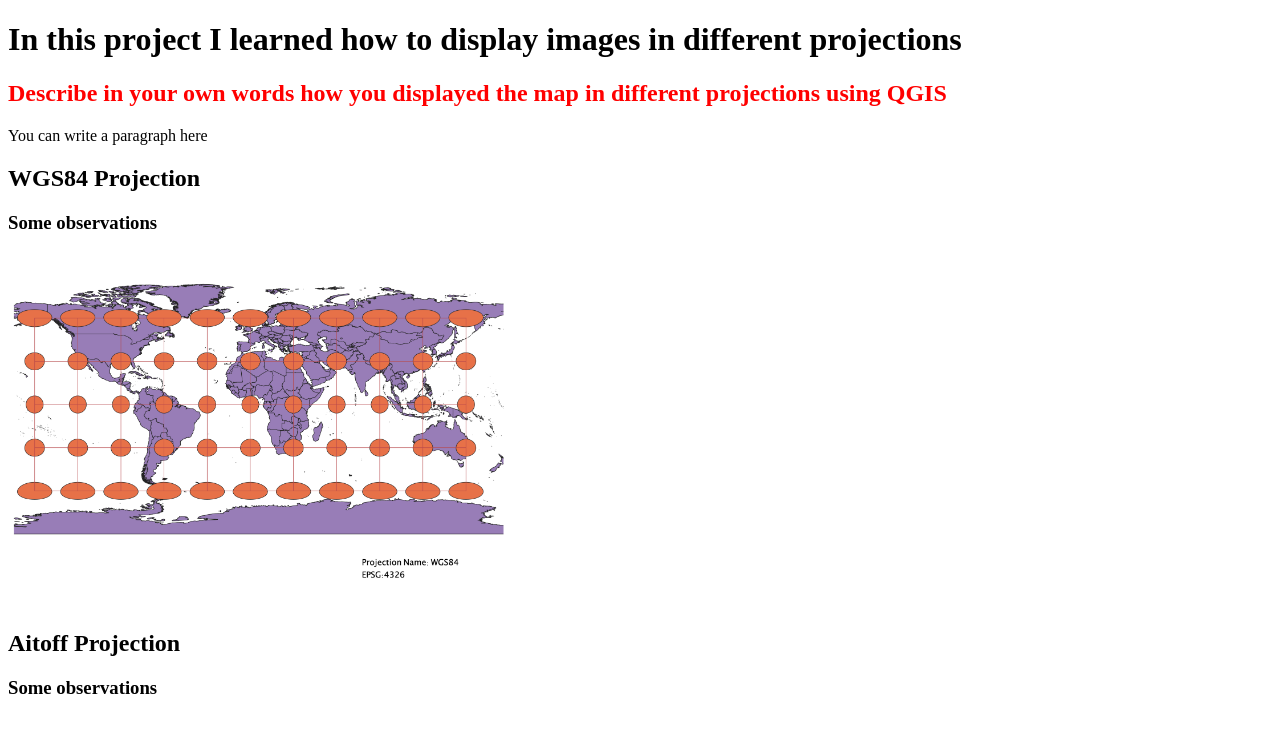
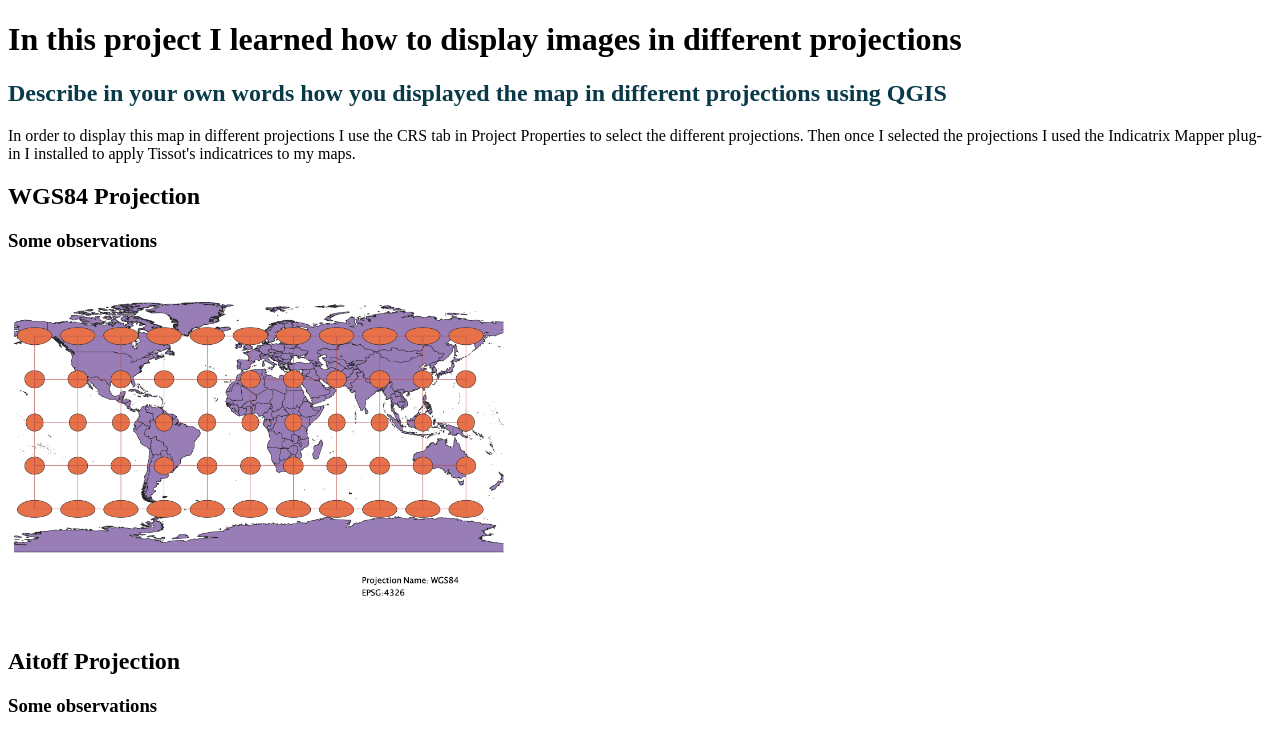
Before and after one commit to tkylie32/geog370projections, a plain HTML site: page Worldprojections/Worldprojections/worldprojections.html in a window 1280 px wide. Shown: the top 732 px of the page. Drawn offline with Linux system fonts and the light colour scheme; files whose address does not match are found by name.

Commit message:
Update worldprojections.html

```diff
--- a/Worldprojections/Worldprojections/worldprojections.html
+++ b/Worldprojections/Worldprojections/worldprojections.html
@@ -8,8 +8,8 @@
 <body>
     <h1>In this project I learned how to display images in different projections</h1>
 
-    <h2 style="color:red">Describe in your own words how you displayed the map in different projections using QGIS</h2>
-    <p>You can write a paragraph here</p>
+    <h2 style="color:rgb(9, 58, 74)">Describe in your own words how you displayed the map in different projections using QGIS</h2>
+    <p>In order to display this map in different projections I use the CRS tab in Project Properties to select the different projections. Then once I selected the projections I used the Indicatrix Mapper plug-in I installed to apply Tissot's indicatrices to my maps.</p>
 
     <h2>WGS84 Projection</h2>
     <h3>Some observations</h3>
```
